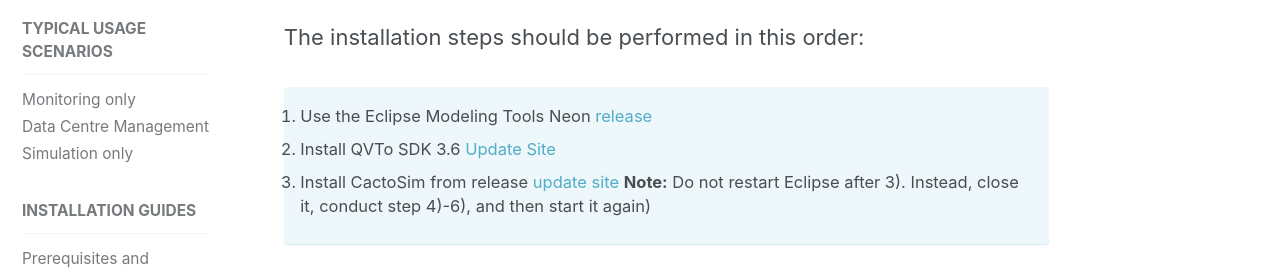
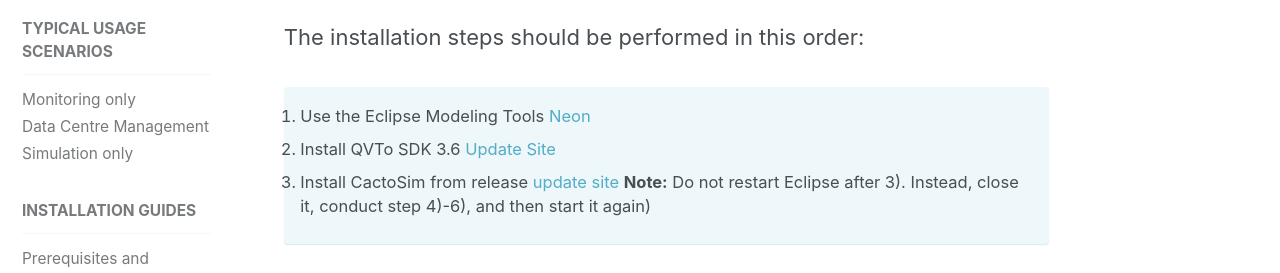
Before and after one commit to cactos/cactos.github.io, a Jekyll site: the page built from _docs/09_installation-of-cactosim.md, in a window 1280 px wide and 900 px high, scrolled down 373 px. Shown: the part 154-427 px from the top of the window. Built offline with Jekyll 4.4.1, drawn with Linux system fonts in a browser that asks for light colours.

Commit message:
Updated installation for CactoSim

```diff
--- a/_docs/09_installation-of-cactosim.md
+++ b/_docs/09_installation-of-cactosim.md
@@ -11,7 +11,7 @@
 
 The installation steps should be performed in this order:
 
-1. Use the Eclipse Modeling Tools Neon [release](http://www.eclipse.org/downloads/)
+1. Use the Eclipse Modeling Tools [Neon](http://www.eclipse.org/downloads/)
 2. Install QVTo SDK 3.6 [Update Site](http://download.eclipse.org/mmt/qvto/updates/releases/3.6.0/)
 3. Install CactoSim from release [update site](https://sdqweb.ipd.kit.edu/eclipse/cactos/cactosim/releases/latest/)
 **Note:**
```
